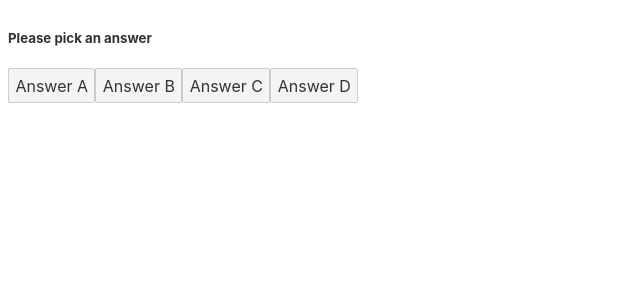
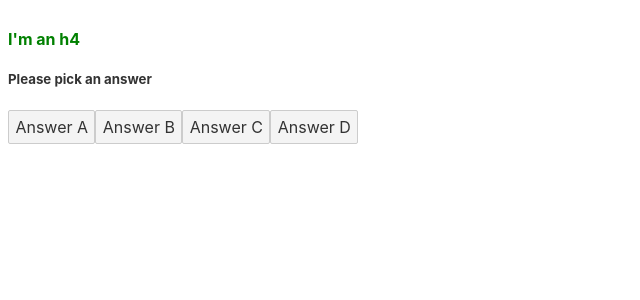
Before and after one commit to ronnyszutu/leveluptutorials-svelte-for-beginners, a Svelte app: page / in a window 1280 px wide. Shown: the top 300 px of the page, without its empty margins (0-640 px from the left). Built offline with nearby package versions, Linux system fonts and the light colour scheme.

Commit message:
CSS Basics

```diff
--- a/src/App.svelte
+++ b/src/App.svelte
@@ -2,6 +2,15 @@
 	import Quiz from "./Quiz.svelte";
 </script>
 
+<style>
+	:global(h4) {
+		color: green;
+	}
+</style>
+
+
+<h4>I'm an h4</h4>
+
 <main>
 	<Quiz quizName = "New Quiz" />
 </main>
--- a/src/Quiz.svelte
+++ b/src/Quiz.svelte
@@ -11,6 +11,12 @@
     }
 </script>
 
+<style>
+    h4 {
+        /* color: red; */
+    }
+</style>
+
 <div>
     {#if result}
         <h4>{result}</h4>
```
